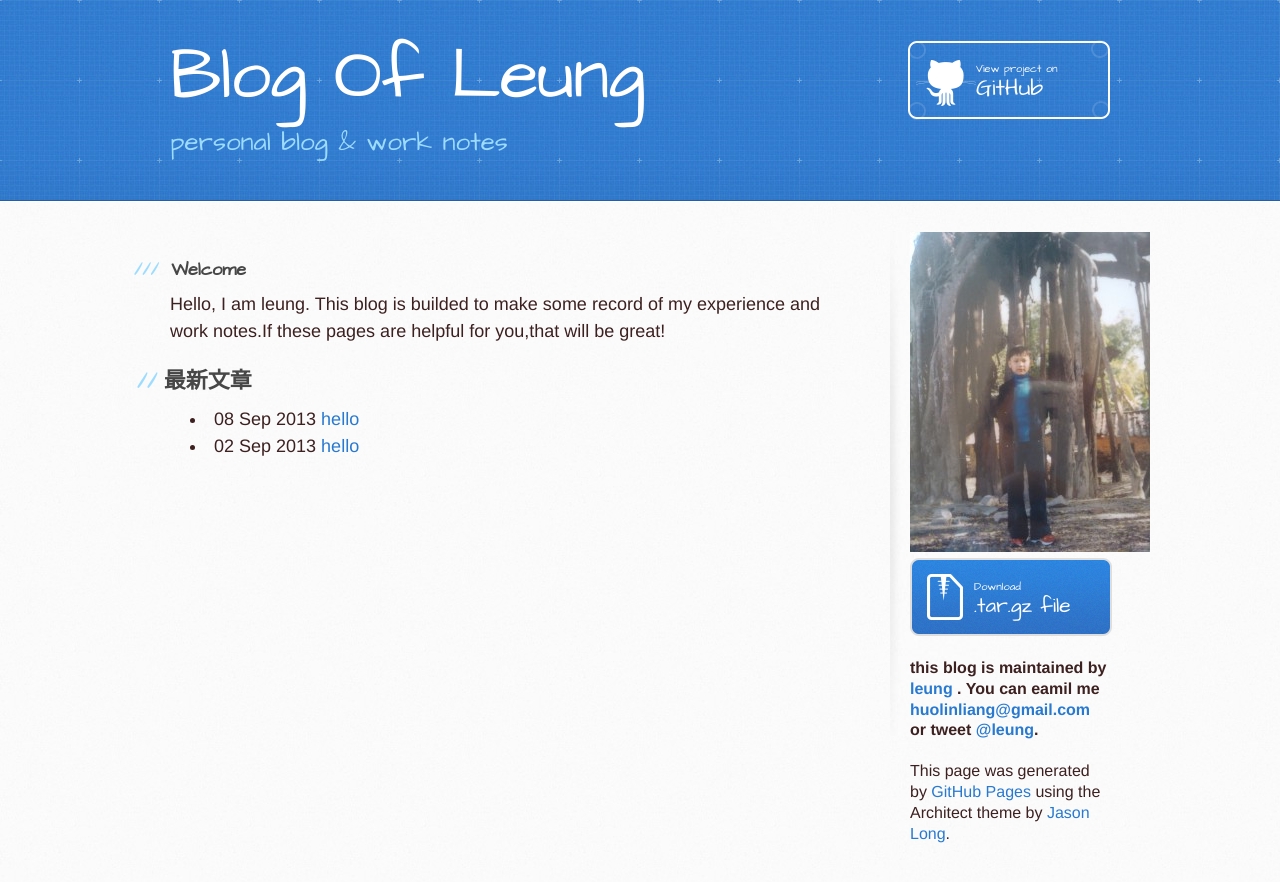
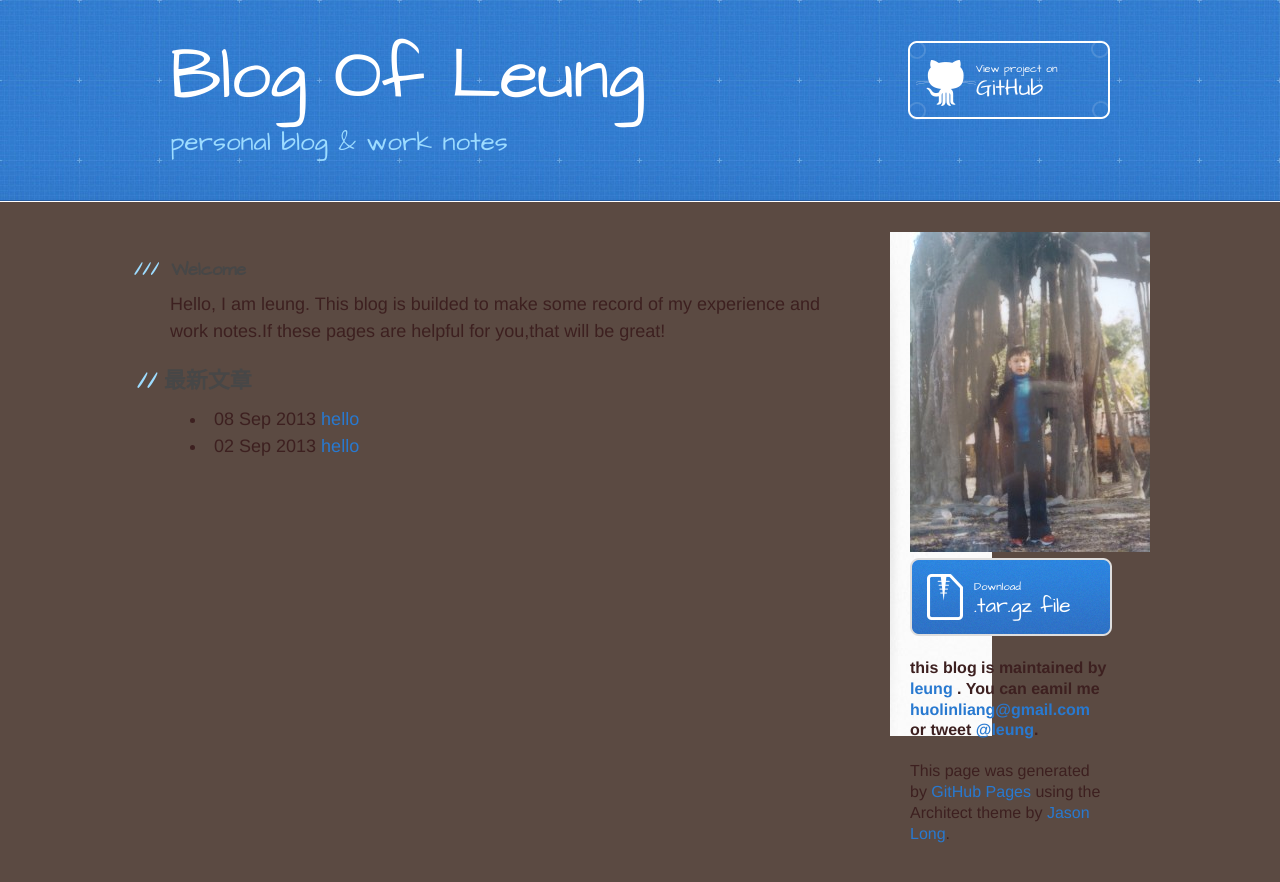
Before and after one commit to huolinliang/blog_leung, a Jekyll site: the page built from index.html, in a window 1280 px wide. Shown: the top 882 px of the page. Built offline with Jekyll 4.4.1, drawn with Linux system fonts in a browser that asks for light colours; Markdown is read by kramdown in place of the engine named in the settings.

Commit message:
change background color

```diff
--- a/stylesheets/stylesheet.css
+++ b/stylesheets/stylesheet.css
@@ -50,7 +50,7 @@
 body {
   font-size: 18px;
   line-height: 1.5;
-  background: #857070 url(../images/body-bg.jpg) 0 0 repeat;
+  background: #5b4a42 url() 0 0 repeat;
   font-family: 'Helvetica Neue', Helvetica, Arial, serif;
   font-weight: 400;
   color: #3d2020;
```
